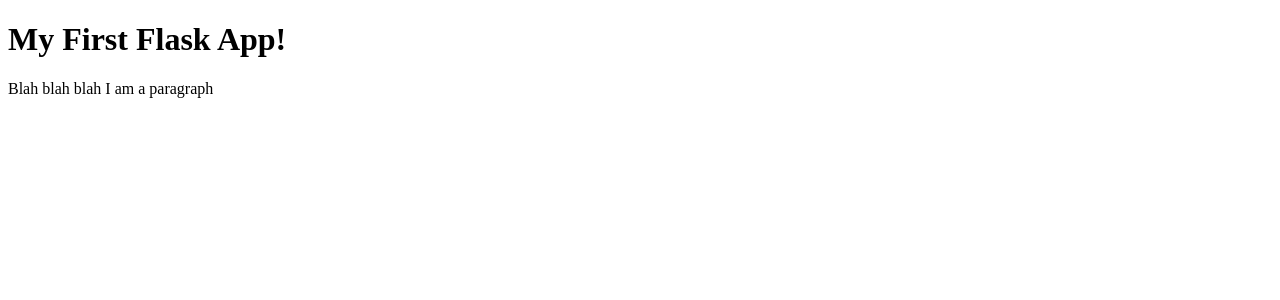
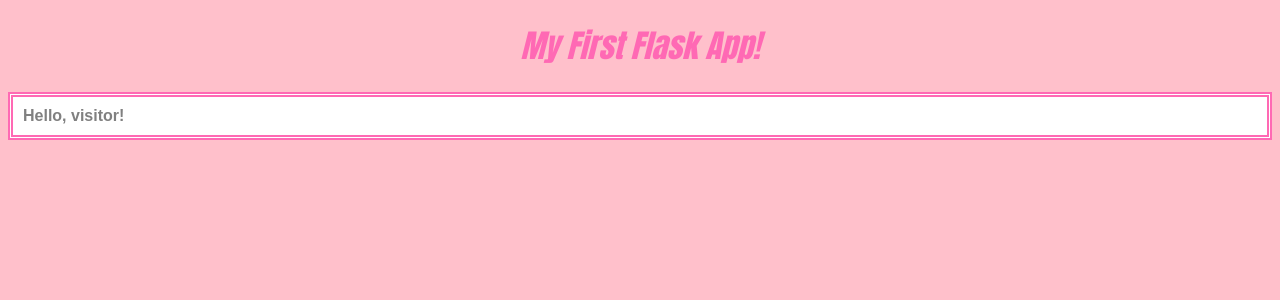
Before and after one commit to MaiaS2026/CS3-Unit3-Notes, a Flask app: page / in a window 1280 px wide. Shown: the top 300 px of the page. Run offline with Flask 3, Linux system fonts and the light colour scheme.

Commit message:
started css

```diff
--- a/app.py
+++ b/app.py
@@ -8,7 +8,8 @@
 # using the app.route decorator to map the URL
 @app.route("/")
 def index():
-    return render_template("index.html")
+    name_data = None
+    return render_template("index.html", name=name_data)
 
 # TO RUN YOUR APP - type "flask run" into the TERMINAL
 # (if you closed your terminal, open it again with CTRL + `)
--- /dev/null
+++ b/static/style.css
@@ -0,0 +1,20 @@
+body {
+    background: pink;
+    color: grey;
+    font-family: Arial, Helvetica, sans-serif;
+}
+
+h1 {
+    color: hotpink;
+    font-style: italic;
+    font-family: impact;
+    text-align: center;
+}
+
+p {
+    background: white;
+    font-weight: bold;
+    padding: 10px;
+    border: 5px double hotpink;
+    text-shadow: 2px 2px 0px white;
+}
--- a/templates/index.html
+++ b/templates/index.html
@@ -3,13 +3,21 @@
 
 <head>
     <meta charset="utf-8">
+    <link rel="stylesheet" href="{{ url_for('static', filename='style.css') }}">
 </head>
 
 <body>
 
     <h1>My First Flask App!</h1>
 
-    <p>Blah blah blah I am a paragraph</p>
+    {% if name %}
+    <p>Hello, {{ name }}!</p>
+
+    {% else %}
+    <p>Hello, visitor!</p>
+
+    {% endif %}
+
 
 
 </body>
```
